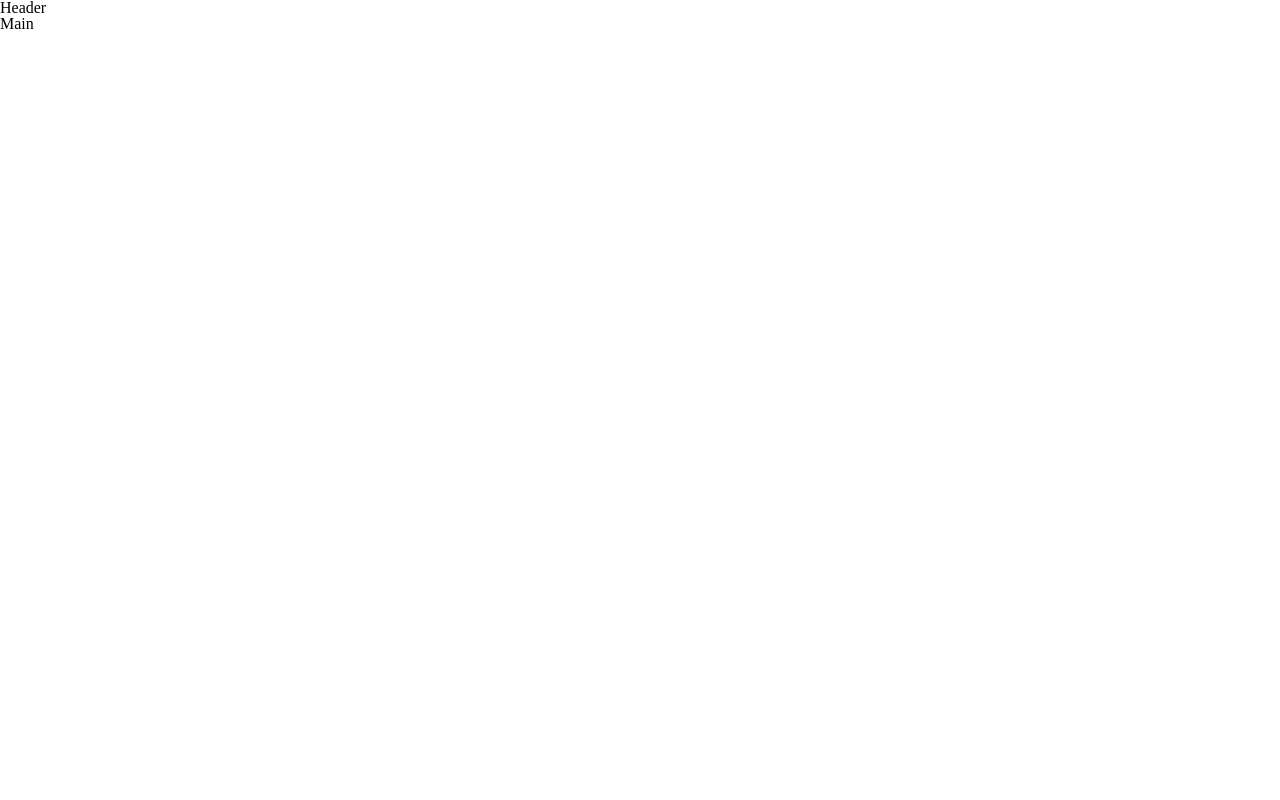
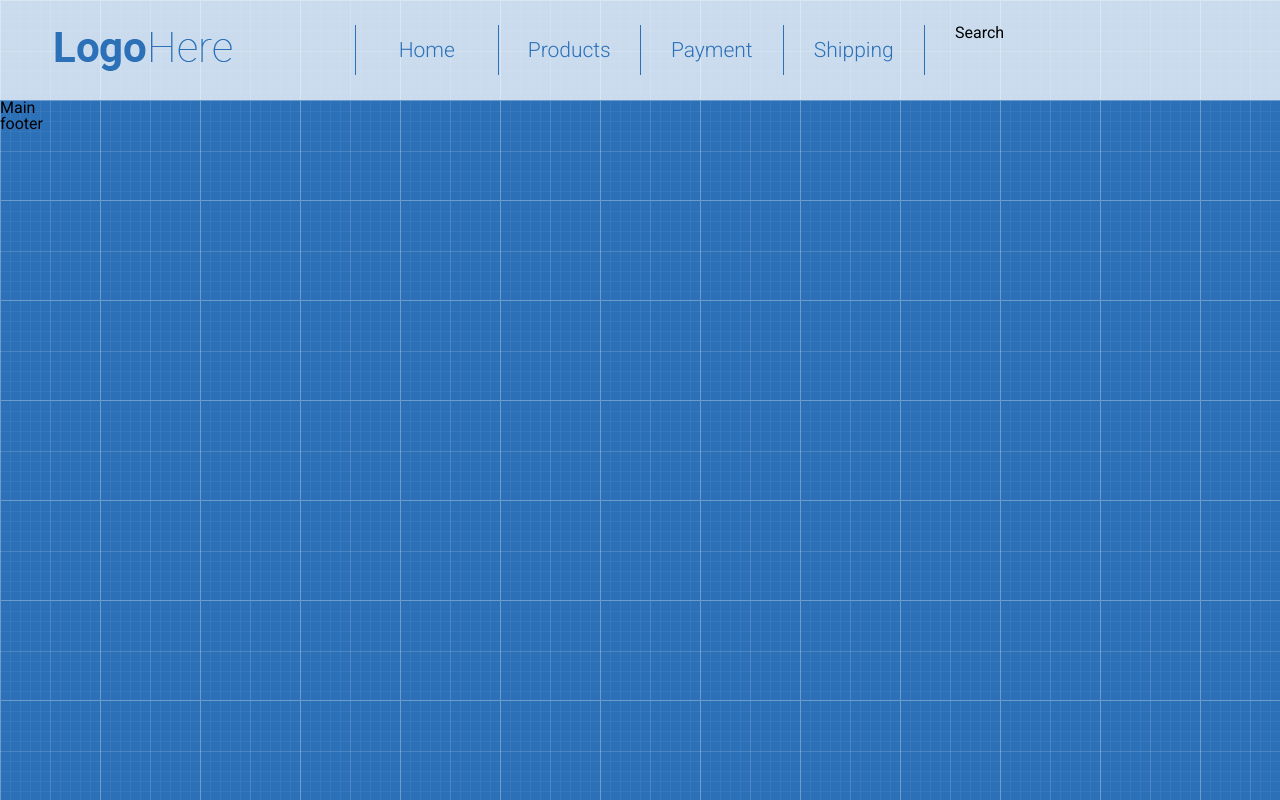
Before and after one commit to scaut9/shop-projekt, a plain HTML site: page index.html in a window 1280 px wide. Drawn offline with Linux system fonts and the light colour scheme.

Commit message:
add new file

```diff
--- a/index.html
+++ b/index.html
@@ -7,11 +7,35 @@
     <title>Document</title>
     <link rel="stylesheet" href="reset.css">
     <link rel="stylesheet" href="style.css">
+    <link rel="preconnect" href="https://fonts.gstatic.com">
+<link href="https://fonts.googleapis.com/css2?family=Roboto:wght@300;400;700&display=swap" rel="stylesheet">
 </head>
 <body>
-  <header class="header">Header</header>
+  <header class="header">
+     <div class="container">
+         <div class="row">
+             <div class="col-md-3">
+                 <div class="logo">
+                      <a href=""><img src="logohere.png" alt=""></a>
+                  </div>
+               </div>
+             <div class="col-md-6">
+               <nav>
+                 <ul class="menu">
+                   <li><a href="">Home</a></li>
+                   <li><a href="">Products</a></li>
+                   <li><a href="">Payment</a></li>
+                   <li><a href="">Shipping</a></li>
+                  </ul>
+               </nav>
+             </div>
+             <div class="col-md-3">Search</div>
+
+          </div>
+     </div>
+    </header>
   <main class="main">Main</main>
-  <footer class="footer"><Footer></Footer></footer>
+  <footer class="footer">footer</footer>
 
 </body>
 </html>
--- a/style.css
+++ b/style.css
@@ -0,0 +1,65 @@
+*{
+   box-sizing: border-box;
+
+}
+body {
+    font-family: 'Roboto', sans-serif;
+    background-image: url("patt.png");
+}
+.header {
+    background-color: rgba(255, 255,255, 0.75);
+    padding: 25px 0;
+}
+.container {
+    width: 1200px;
+    margin: 0 auto;
+    padding-left: 15px;
+    padding-right: 15px;
+}
+.row {
+    margin-left: -15px;
+    margin-right: -15px;
+}
+.row:after,.menu:after {
+    content: "";
+    clear: both;
+    display: block;
+}
+
+.col-md-3{
+    width: 25%;
+}
+.col-md-6 {
+    width: 50%;
+}
+[class *="col-"] {
+    float: left;
+    padding-left: 15px;
+    padding-right: 15px;
+
+}
+.logo {
+    margin-top: 7px;
+}
+.menu li {
+    float: left;
+    width: 25%;
+    border-left: 1px solid #2c71b8 ;
+}
+.menu li:last-child {
+    border-right: 1px solid #2c71b8;
+}
+.menu a {
+    display: block;
+    height: 50px;
+    text-decoration: none;
+    color:#2c71b8;
+    text-align: center;
+    line-height: 50px;
+    font-weight: 300;
+    font-size: 21px;
+}
+.menu a:hover {
+    background-color: #2c71b8;
+    color: white;
+}
```
Also changed, not shown: basket.png (added), logohere.png (added), patt.png (added), search.png (added).
